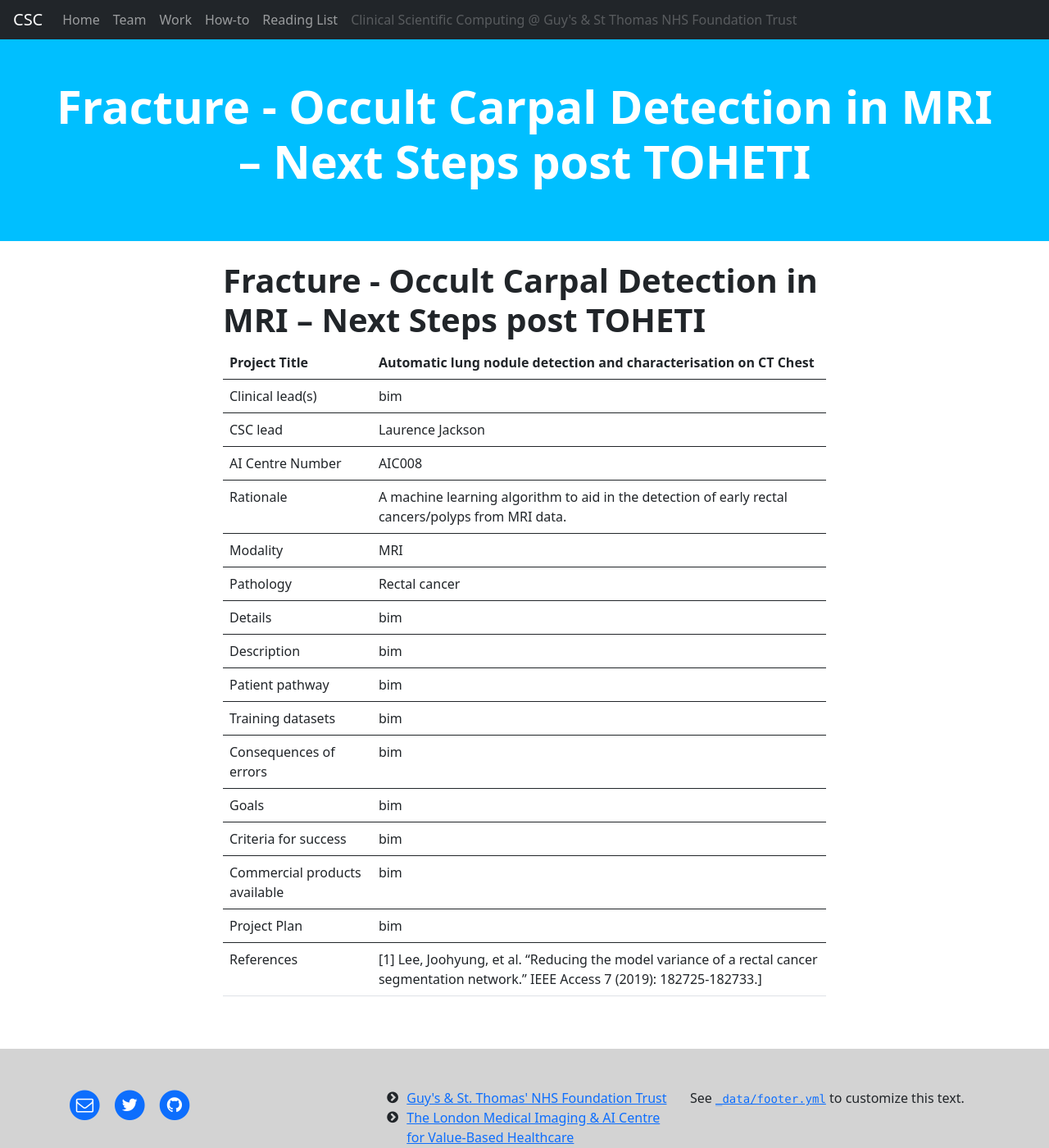
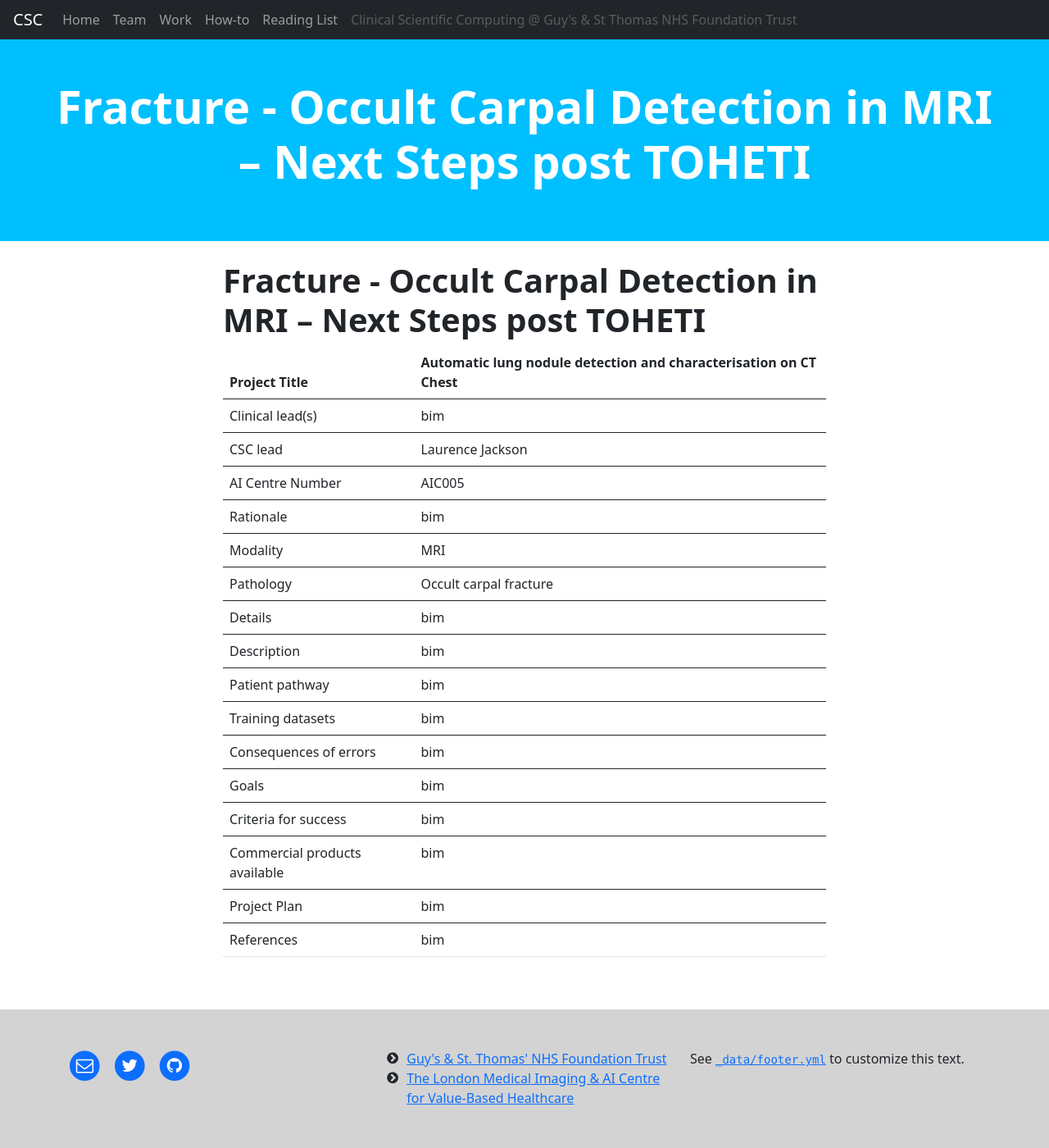
Before and after one commit to GSTT-CSC/gstt-csc-old, a Jekyll site: the page built from projects/occult_carpal_detection_in_mri.md, in a window 1280 px wide and 1400 px high. Shown: the whole window at 82% size. Built offline with Jekyll 4.4.1, drawn with Linux system fonts in a browser that asks for light colours; our own code applies the rules of GitHub Pages for plain Markdown files.

Commit message:
Adds occulat carpal fracture project
Adds occult carpal fracture project page. corrects AIC number in project template example.

```diff
--- a/projects/occult_carpal_detection_in_mri.md
+++ b/projects/occult_carpal_detection_in_mri.md
@@ -6,13 +6,13 @@
 | --- | --- |
 | CSC lead | Laurence Jackson |
 | --- | --- |
-| AI Centre Number | AIC008 |
+| AI Centre Number | AIC005 |
 | --- | --- |
-| Rationale | A machine learning algorithm to aid in the detection of early rectal cancers/polyps from MRI data.  |
+| Rationale | bim  |
 | --- | --- |
 | Modality | MRI |
 | --- | --- |
-| Pathology | Rectal cancer |
+| Pathology | Occult carpal fracture |
 | --- | --- |
 | Details | bim |
 | --- | --- |
@@ -32,4 +32,4 @@
 | --- | --- |
 | Project Plan | bim |
 | --- | --- |
-| References | [1] Lee, Joohyung, et al. "Reducing the model variance of a rectal cancer segmentation network." IEEE Access 7 (2019): 182725-182733.] |
+| References | bim |
```
Also changed, not shown: project.md (+1 -1 lines).
